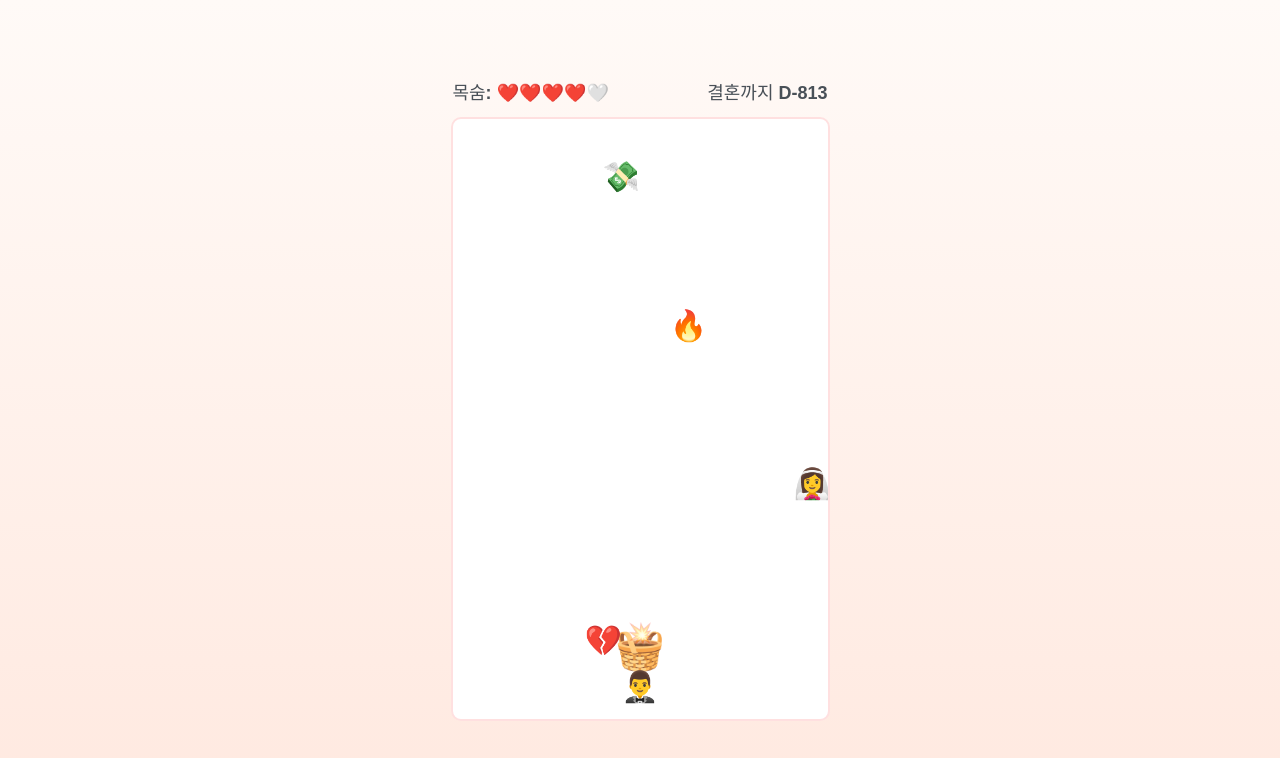
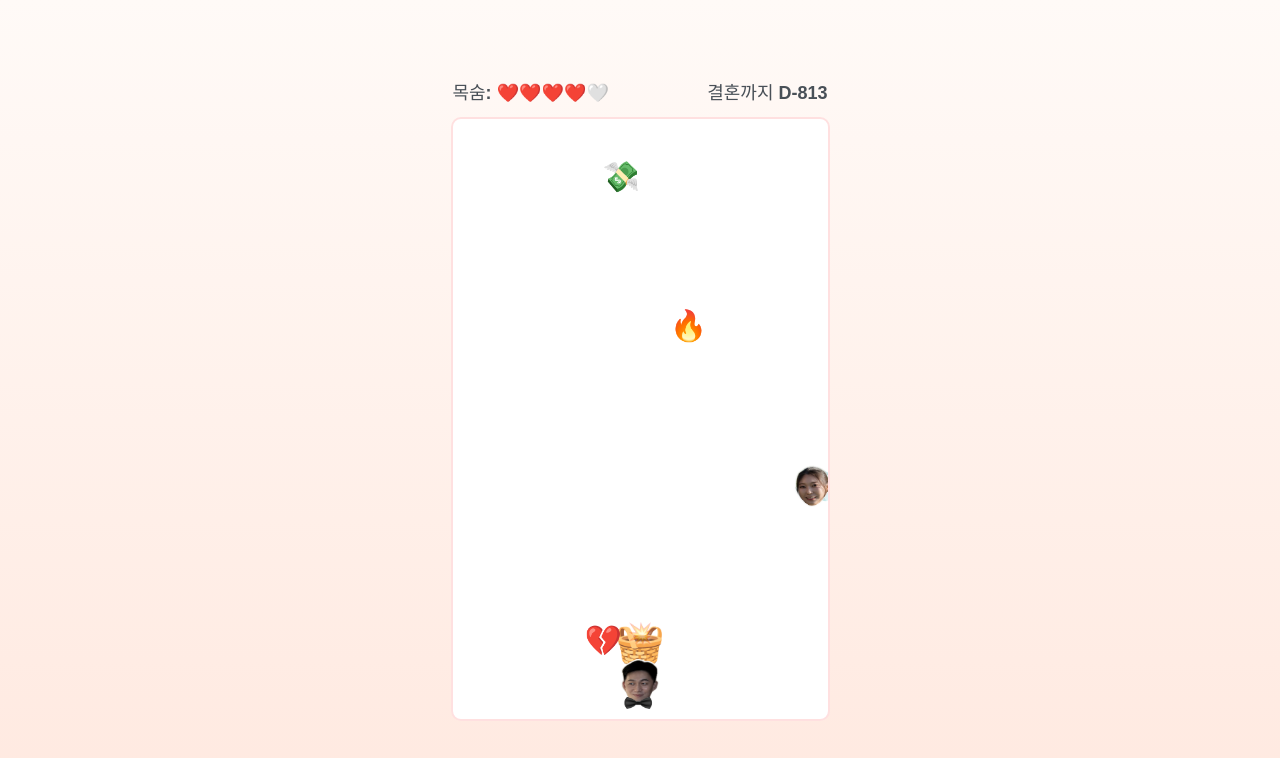
Before and after one commit to nyangzzi/happy-ming-wedding, a React (Vite) app: page /game in a window 1280 px wide. Both pictures are taken after a click on the button "게임 시작 🎮". Shown: the top 758 px of the page. Built offline with nearby package versions, Linux system fonts and the light colour scheme.

Commit message:
feat: 신랑 신부 이모지 실제 이미지로 변경

```diff
--- a/src/pages/GamePage.tsx
+++ b/src/pages/GamePage.tsx
@@ -1,9 +1,11 @@
 import { useCallback, useEffect, useRef, useState } from 'react'
 import { useNavigate } from 'react-router-dom'
 import './game.css'
+import groomSu from '../assets/groom-su.png'
+import brideMing from '../assets/bride-ming.png'
 
-const BRIDE_EMOJI = '👰‍♀️'
-const GROOM_EMOJI = '🤵‍♂️'
+const BRIDE_IMAGE = brideMing
+const GROOM_IMAGE = groomSu
 const OBSTACLE_EMOJIS = ['💸', '💣', '💔', '🔥']
 const HEART_EMOJI = '❤️'
 const BASKET_EMOJI = '🧺'
@@ -12,6 +14,7 @@ const GAME_WIDTH = 375
 const GAME_HEIGHT = 600
 const GROOM_WIDTH = 50
 const EMOJI_SIZE = 30
+const BRIDE_EMOJI_SIZE = 50
 
 const START_DATE = new Date('2023-08-15')
 
@@ -105,7 +108,7 @@ export default function GamePage() {
           newEmoji.type = 'heart'
         } else if (rand < 0.35) {
           // 30% 확률로 신부 (0.05 ~ 0.35)
-          newEmoji.char = BRIDE_EMOJI
+          newEmoji.char = BRIDE_IMAGE
           newEmoji.type = 'bride'
         } else {
           // 나머지 확률로 장애물
@@ -124,8 +127,9 @@ export default function GamePage() {
         const updatedEmojis = currentEmojis.filter((emoji) => {
           const newY = emoji.y + emoji.speed
           // Collision detection
+          const currentEmojiSize = emoji.type === 'bride' ? BRIDE_EMOJI_SIZE : EMOJI_SIZE
           const groomRect = { x: groomXRef.current, y: GAME_HEIGHT - 50, width: GROOM_WIDTH, height: 30 }
-          const emojiRect = { x: emoji.x, y: newY, width: EMOJI_SIZE, height: EMOJI_SIZE }
+          const emojiRect = { x: emoji.x, y: newY, width: currentEmojiSize, height: currentEmojiSize }
 
           if (
             emojiRect.x < groomRect.x + groomRect.width &&
@@ -239,8 +243,14 @@ export default function GamePage() {
       case 'idle':
         return (
           <div className="game-intro">
-            <h2>신랑 밍을 도와 신부 밍을 찾아주세요!</h2>
-            <p>하늘에서 떨어지는 신부를 바구니로 받으면 점수를 얻어요.</p>
+            <p>오늘은 수X밍의 첫 재회 날!</p>
+            <h2>결혼식 입장까지 D-{targetScore}</h2>
+            <p>
+              신랑 수철 <img src={GROOM_IMAGE} alt="신랑" style={{ height: '1.5em', verticalAlign: 'bottom' }} />을 도와
+              신부 민경 <img src={BRIDE_IMAGE} alt="신부" style={{ height: '1.5em', verticalAlign: 'bottom' }} />을 찾아주세요
+            </p>
+            <p>하늘에서 떨어지는 신부 민경<img src={BRIDE_IMAGE} alt="신부" style={{ height: '1.5em', verticalAlign: 'bottom' }} />을
+             <br /> 바구니🧺로 받으면 점수를 얻어요.</p>
             <p>
               목표 점수: <strong>{targetScore}점</strong> (우리 D+{targetScore})
             </p>
@@ -305,17 +315,21 @@ export default function GamePage() {
             >
               <div className="groom" style={{ left: groomXRef.current, width: GROOM_WIDTH }}>
                 <span className="groom-basket">{BASKET_EMOJI}</span>
-                <span className="groom-char">{GROOM_EMOJI}</span>
+                <img src={GROOM_IMAGE} alt="신랑" className="groom-char" />
               </div>
-              {emojis.map((emoji) => (
-                <div
-                  key={emoji.id}
-                  className="emoji"
-                  style={{ left: emoji.x, top: emoji.y, fontSize: EMOJI_SIZE }}
-                >
-                  {emoji.char}
-                </div>
-              ))}
+              {emojis.map((emoji) => {
+                const isBride = emoji.type === 'bride'
+                const size = isBride ? BRIDE_EMOJI_SIZE : EMOJI_SIZE
+                return (
+                  <div key={emoji.id} className="emoji" style={{ left: emoji.x, top: emoji.y, width: size, height: size }}>
+                    {isBride ? (
+                      <img src={emoji.char} alt="신부" style={{ width: '100%', height: '100%' }} />
+                    ) : (
+                      <span style={{ fontSize: size }}>{emoji.char}</span>
+                    )}
+                  </div>
+                )
+              })}
               {floatingTexts.map((ft) => (
                 <div
                   key={ft.id}
--- a/src/pages/game.css
+++ b/src/pages/game.css
@@ -1,7 +1,6 @@
 .page--game {
   text-align: center;
   padding: 20px;
-  overflow: hidden;
 }
 
 .game-intro {
@@ -78,8 +77,9 @@
 }
 
 .groom-char {
-  font-size: 30px;
   margin-top: -15px;
+  width: 50px;
+  height: 50px;
 }
 
 .emoji {
```
Also changed, not shown: src/assets/bride-ming.png (added), src/assets/groom-su.png (added).
